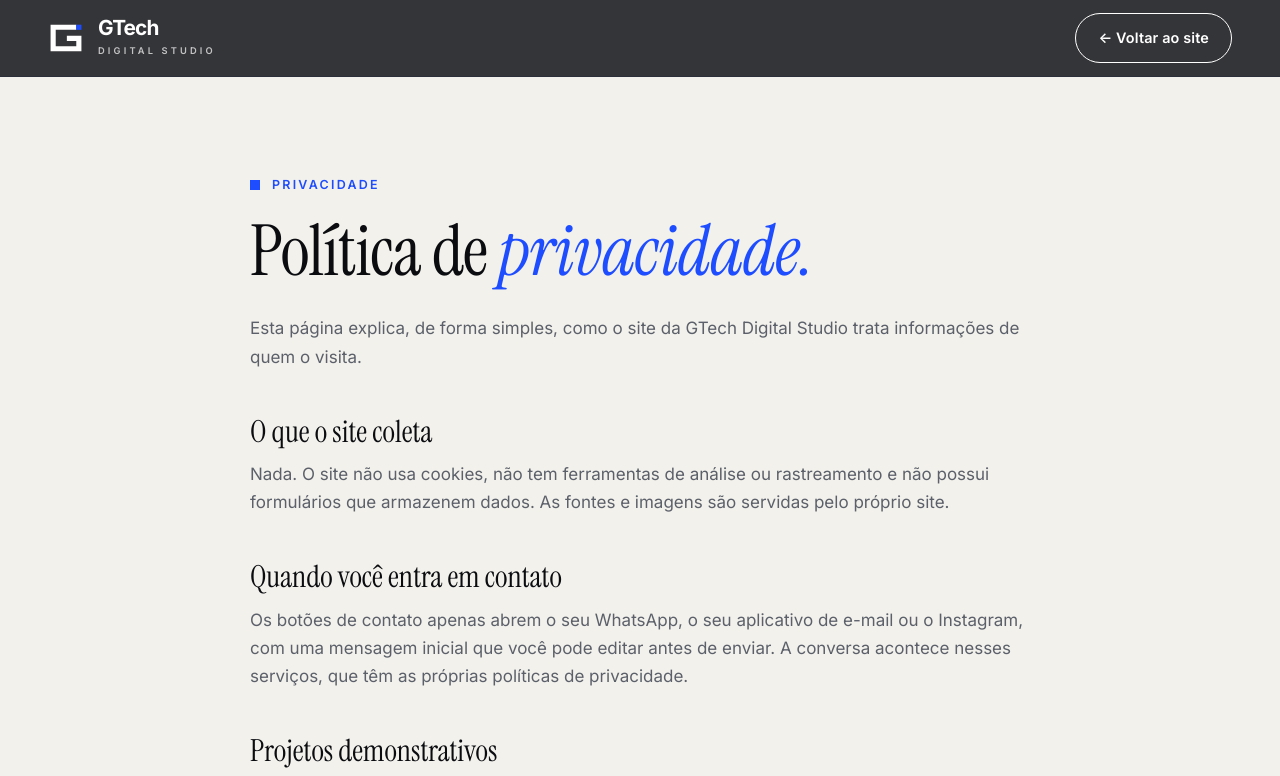
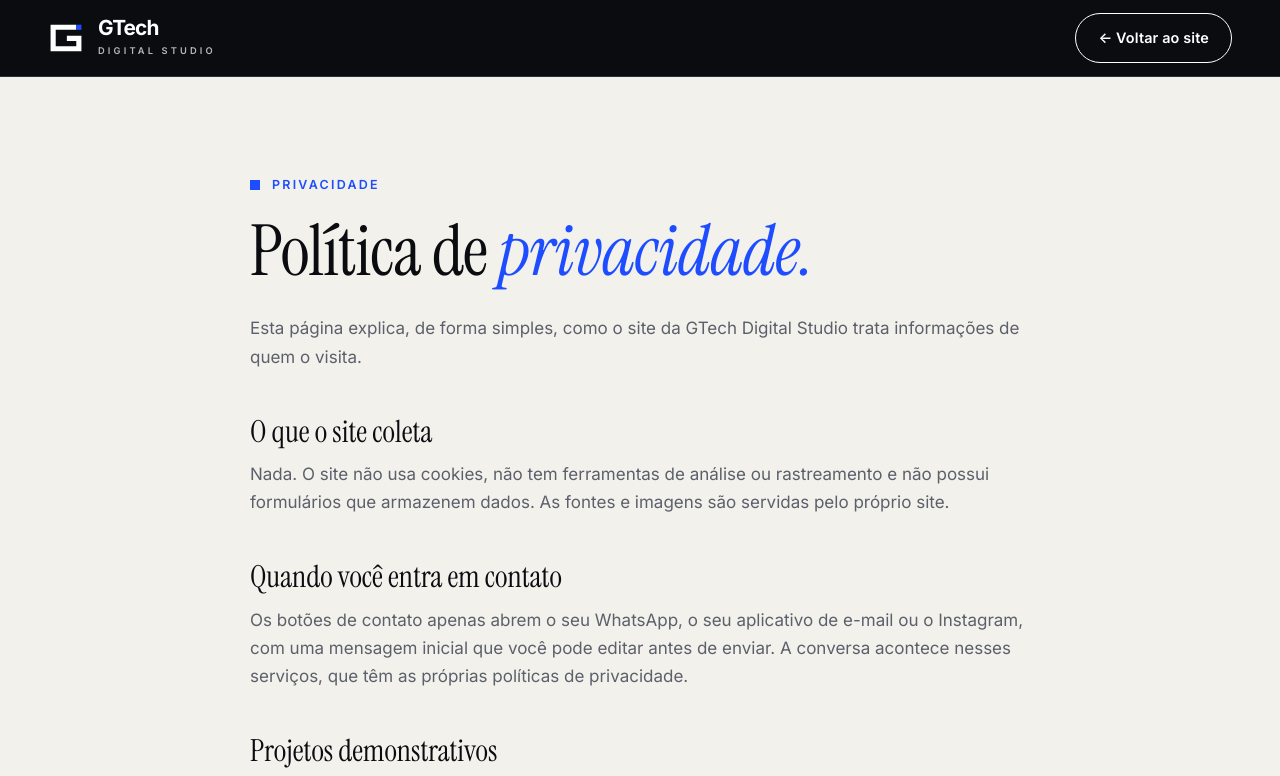
Before and after one commit to Guh04/GTech-Lead-AI, a plain HTML site: page site/privacidade.html in a window 1280 px wide. Shown: the top 776 px of the page. Drawn offline with Linux system fonts and the light colour scheme.

Commit message:
auto: 2026-11-18 17:28

```diff
--- a/site/privacidade.html
+++ b/site/privacidade.html
@@ -18,7 +18,7 @@
 .doc p,.doc li{color:var(--mut-l);margin-bottom:12px}
 .doc ul{list-style:disc;padding-left:22px}
 .doc a{color:var(--blue);text-decoration:underline;text-underline-offset:3px}
-.hdr{background:rgba(10,12,16,.9);border-color:var(--line-d)}
+.hdr,.hdr.solid{background:var(--ink);border-color:var(--line-d)}
 </style>
 </head>
 <body>
```
Also changed, not shown: marca/export/_mob-long.png (added), marca/export/_mob-sheet.png (added), marca/export/_priv.png (added).
